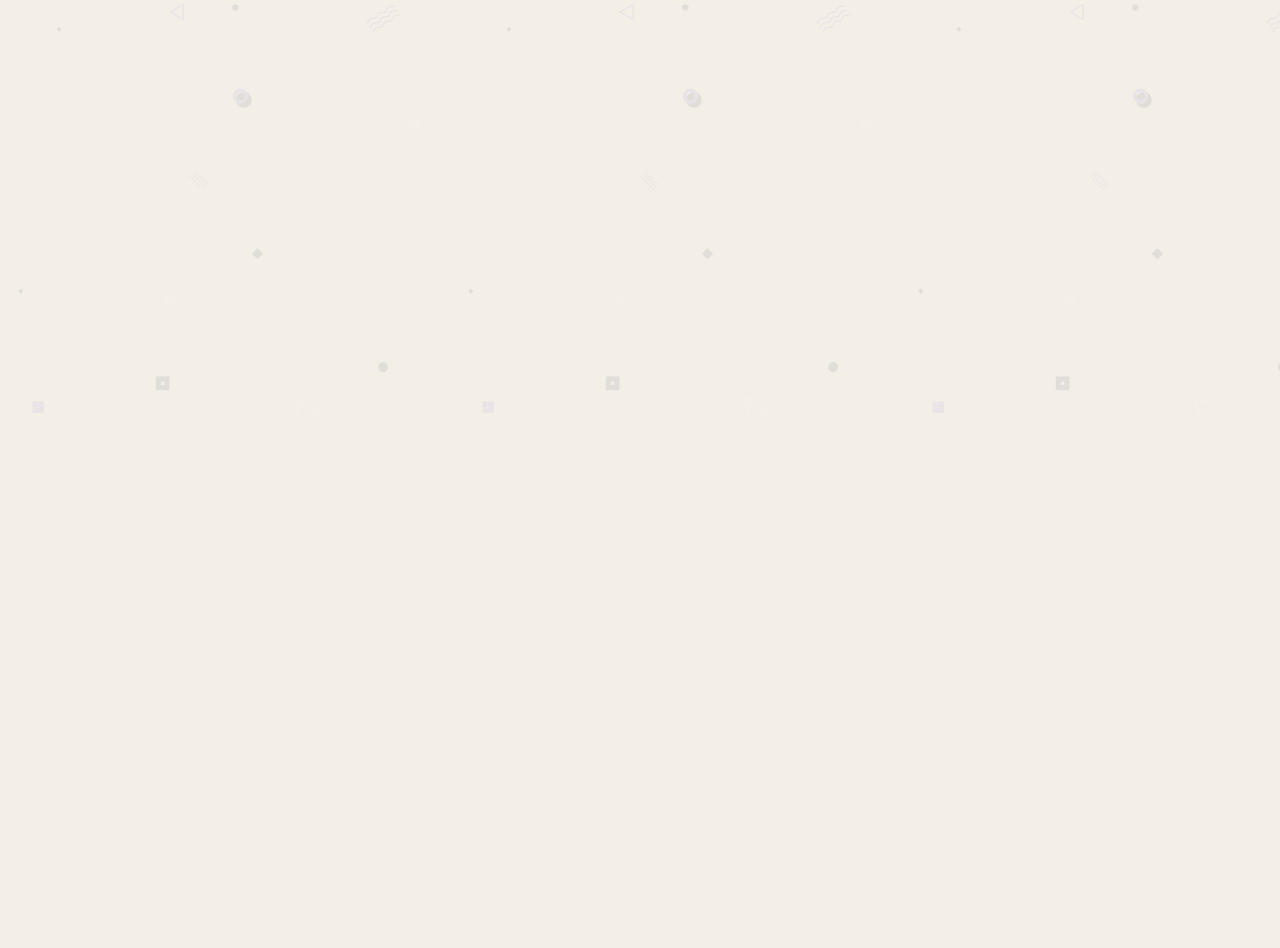
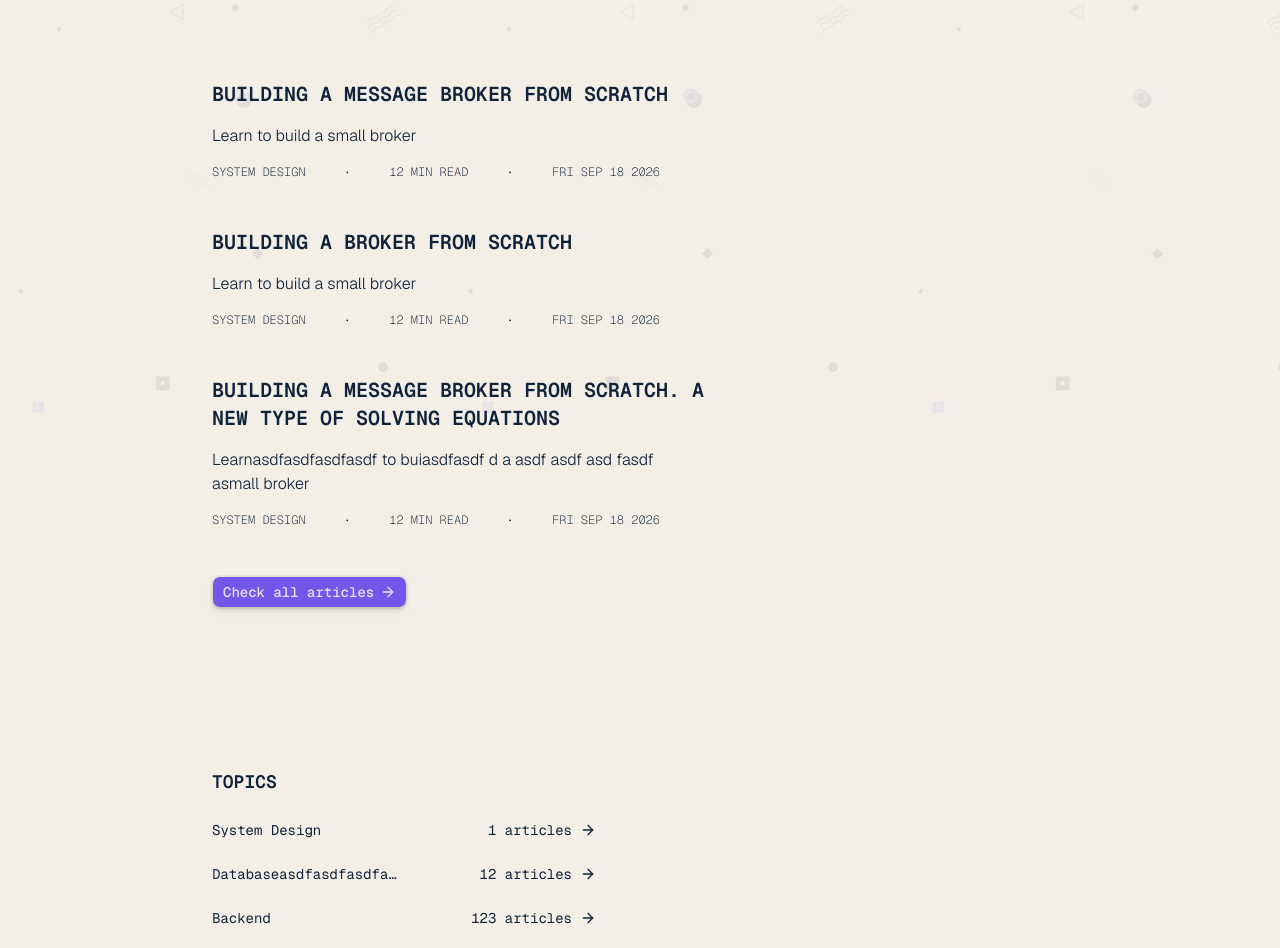
Before and after one commit to DanielPetcov/Blog_Frontend, a Next.js app: page / in a window 1280 px wide. Shown: the part 380-1328 px from the top of the page. Before the commit the page ends 800 px from the top, so only its background shows below. Built offline with nearby package versions, Linux system fonts and the light colour scheme.

Commit message:
Add ArticleRow and TopicRow components; update ActionButton and Navbar for improved layout and styling

```diff
--- a/app/components/ActionButton.tsx
+++ b/app/components/ActionButton.tsx
@@ -4,9 +4,11 @@ import Link from "next/link";
 import { ReactNode } from "react";
 
 export default function ActionButton({
+  className,
   children,
   href,
 }: {
+  className?: string;
   children: ReactNode;
   href?: string;
 }) {
@@ -16,14 +18,20 @@ export default function ActionButton({
   if (href)
     return (
       <Link href={href}>
-        <Button className={cn("font-mono", glassEffect)} variant={"ghost"}>
+        <Button
+          className={cn("font-mono", glassEffect, className)}
+          variant={"ghost"}
+        >
           {children}
         </Button>
       </Link>
     );
 
   return (
-    <Button className={cn("font-mono", glassEffect)} variant={"ghost"}>
+    <Button
+      className={cn("font-mono ", glassEffect, className)}
+      variant={"ghost"}
+    >
       {children}
     </Button>
   );
--- /dev/null
+++ b/app/components/ArticleRow.tsx
@@ -0,0 +1,36 @@
+import Link from "next/link";
+
+export interface ArticleRowProps {
+  id: number;
+  slug: string;
+  title: string;
+  description: string;
+  topic: string;
+  readTime: number;
+  dateCreated: Date;
+}
+
+export default function ArticleRow({
+  slug,
+  title,
+  description,
+  topic,
+  readTime,
+  dateCreated,
+}: ArticleRowProps) {
+  return (
+    <Link href={slug} className="max-w-xl space-y-4 block group">
+      <h2 className="uppercase font-mono font-semibold text-xl max-w-lg group-hover:text-brand-hover transition-colors">
+        {title}
+      </h2>
+      <div className="font-light max-w-md">{description}</div>
+      <div className="uppercase font-mono font-extralight flex items-center justify-between text-xs max-w-md">
+        <div>{topic}</div>
+        <div>•</div>
+        <div>{readTime} MIN READ</div>
+        <div>•</div>
+        <div>{dateCreated.toDateString()}</div>
+      </div>
+    </Link>
+  );
+}
--- a/app/components/Navbar/Navbar.tsx
+++ b/app/components/Navbar/Navbar.tsx
@@ -4,7 +4,7 @@ import { NavbarLink } from "./NavbarLink";
 
 export default function Navbar() {
   return (
-    <div className="flex items-center justify-between py-2 px-5">
+    <div className="max-w-4xl mx-auto flex items-center justify-between py-2 px-5">
       <Link href="/" className="font-mono">
         <span className="text-brand font-bold">d/p</span>
       </Link>
--- a/app/components/Page/PageSubtitle.tsx
+++ b/app/components/Page/PageSubtitle.tsx
@@ -1,5 +1,7 @@
 import { ReactNode } from "react";
 
 export default function PageSubtitle({ children }: { children: ReactNode }) {
-  return <p className="font-light font-mono md:w-1/2">{children}</p>;
+  return (
+    <p className="text-navy-soft font-light font-mono md:w-1/2">{children}</p>
+  );
 }
--- /dev/null
+++ b/app/components/TopicRow.tsx
@@ -0,0 +1,22 @@
+import { ArrowRight } from "lucide-react";
+import Link from "next/link";
+
+export interface TopicRowProps {
+  slug: string;
+  title: string;
+  count: number;
+}
+
+export default function TopicRow({ slug, title, count }: TopicRowProps) {
+  return (
+    <Link
+      href={`/articles?topic=${slug}`}
+      className="flex items-center justify-between max-w-sm gap-20 text-sm hover:text-brand transition-colors"
+    >
+      <div className="capitalize overflow-hidden text-ellipsis">{title}</div>
+      <div className="flex items-center gap-2 text-nowrap">
+        {count} articles <ArrowRight className="size-4" />
+      </div>
+    </Link>
+  );
+}
--- a/app/globals.css
+++ b/app/globals.css
@@ -3,6 +3,10 @@
 @import "shadcn/tailwind.css";
 
 @custom-variant dark (&:is(.dark *));
+
+body {
+  color: var(--navy);
+}
 
 .background-pattern {
   background-color: #f3eee6;
--- a/app/layout.tsx
+++ b/app/layout.tsx
@@ -27,7 +27,7 @@ export default function RootLayout({ children }: LayoutProps<"/">) {
       <body className="min-h-full">
         <div className="background-pattern fixed z-[-1] w-full h-full" />
         <Navbar />
-        <div className="p-5">{children}</div>
+        <div>{children}</div>
       </body>
     </html>
   );
--- a/app/page.tsx
+++ b/app/page.tsx
@@ -1,9 +1,63 @@
 import { ArrowRight } from "lucide-react";
 import PageHero from "./components/Page/PageHero";
+import ArticleRow, { ArticleRowProps } from "./components/ArticleRow";
+import ActionButton from "./components/ActionButton";
+import TopicRow, { TopicRowProps } from "./components/TopicRow";
+
+const articles: ArticleRowProps[] = [
+  {
+    id: 1,
+    slug: "test",
+    title: "Building a Message Broker From Scratch",
+    description: "Learn to build a small broker",
+    topic: "System Design",
+    readTime: 12,
+    dateCreated: new Date(),
+  },
+  {
+    id: 2,
+    slug: "test",
+    title: "Building a  Broker From Scratch",
+    description: "Learn to build a small broker",
+    topic: "System Design",
+    readTime: 12,
+    dateCreated: new Date(),
+  },
+  {
+    id: 3,
+    slug: "test",
+    title:
+      "Building a Message Broker From Scratch. A new type of solving equations",
+    description:
+      "Learnasdfasdfasdfasdf to buiasdfasdf d a asdf asdf asd fasdf asmall broker",
+    topic: "System Design",
+    readTime: 12,
+    dateCreated: new Date(),
+  },
+];
+
+const topics: TopicRowProps[] = [
+  {
+    slug: "system",
+    title: "system design",
+    count: 1,
+  },
+  {
+    slug: "database",
+    title:
+      "databaseasdfasdfasdfasdfasdfasdfasdfasdfasdfasdfadatabaseasdfasdfasdfasdfasdfasdfasdfasdfasdfasdfa",
+    count: 12,
+  },
+  {
+    slug: "backend",
+    title: "backend",
+    count: 123,
+  },
+];
 
 export default function Home() {
   return (
-    <div>
+    <div className="max-w-4xl mx-auto p-5">
       <PageHero
         pageTitle={
           <>
@@ -27,6 +81,24 @@ export default function Home() {
           ),
         }}
       />
+
+      <div className="space-y-12 mt-40">
+        {articles.map((article) => (
+          <ArticleRow key={article.id} {...article} />
+        ))}
+        <ActionButton>
+          Check all articles <ArrowRight />{" "}
+        </ActionButton>
+      </div>
+
+      <div className="mt-40">
+        <div className="space-y-6 font-mono">
+          <h2 className="uppercase text-lg font-semibold">Topics</h2>
+          {topics.map((topic) => (
+            <TopicRow key={topic.slug} {...topic} />
+          ))}
+        </div>
+      </div>
     </div>
   );
 }
```
